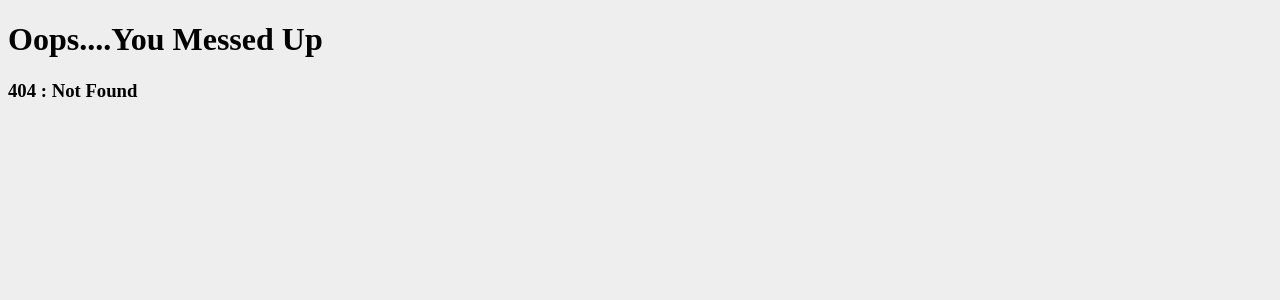
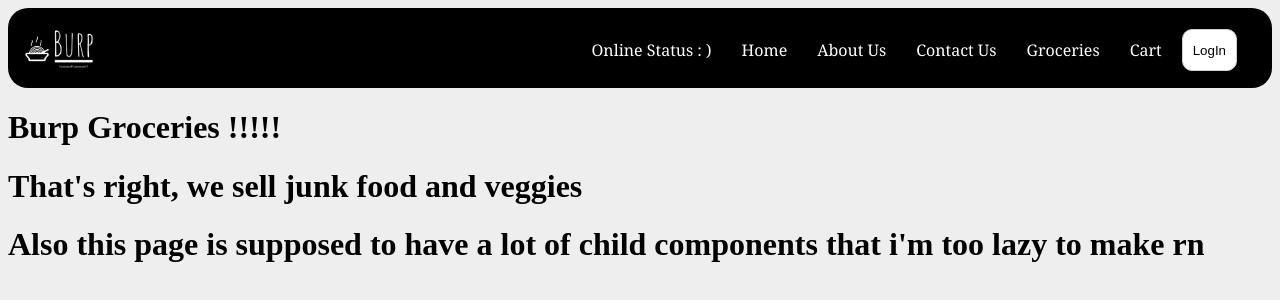
Before and after one commit to Kunal-Jadhav-1/Burp, a React app: page /groceries in a window 1280 px wide. Before the commit this address had no page. Built offline with nearby package versions, Linux system fonts and the light colour scheme.

Commit message:
eleventh commit

```diff
--- a/index.css
+++ b/index.css
@@ -6,6 +6,7 @@
     display: flex;
     justify-content: space-between;
     background-color: black;
+    border-radius: 20px;
     height: 80px;
 }
 
--- a/src/app3.js
+++ b/src/app3.js
@@ -1,13 +1,23 @@
-import React from "react";
+import React,{lazy,Suspense} from "react";
 import ReactDOM from "react-dom/client";
 import Header from "./components/Header";
 import Body from "./components/Body";
-import About from "./components/About";
+//import About from "./components/About";
 import ContactUs from "./components/ContactUs";
 import Cart from "./components/Cart";
 import Error from "./components/Error";
+//import Groceries from "./components/Groceries";
 import ResMenu from "./components/ResMenu";
 import { createBrowserRouter, RouterProvider, Outlet } from 'react-router-dom';
+
+
+//importing  groceries using lazy loading coz
+//we gotta optimize the app and call only the components that are necessary
+// this is called lazy loading or on demand loading in which a code for a component
+// is loaded to the app only when it is necessary .
+
+const Groceries = lazy(() => import("./components/Groceries"));
+const About = lazy(() => import("./components/About"));
 
 
 const AppLayout = () => {
@@ -32,12 +42,17 @@ const appRouter = createBrowserRouter([
             },
             {
                 path: "/about",
-                element: <About />,
+                element: <Suspense fallback={<h1>Loading....... </h1>}><About /></Suspense>,
                 errorElement: <Error />,
             },
             {
                 path: "/contact-us",
                 element: <ContactUs />,
+                errorElement: <Error />,
+            },
+            {
+                path: "/groceries",
+                element: <Suspense fallback={<h1> Loading...... </h1>}><Groceries /></Suspense>,
                 errorElement: <Error />,
             },
             {
--- a/src/components/Body.js
+++ b/src/components/Body.js
@@ -2,6 +2,7 @@ import Restaurants from "./Restaurants";
 import { useEffect, useState } from "react";
 import Shimmer from "./Shimmer";
 import { Link } from 'react-router-dom';
+import useOnlineStatus from "../utils/useOnlineStatus";
 
 
 const Body = () => {
@@ -32,6 +33,10 @@ const Body = () => {
         setListOfRestaurants(json?.data?.cards[1]?.card?.card?.gridElements?.infoWithStyle?.restaurants);
         setfilteredRestaurants(json?.data?.cards[1]?.card?.card?.gridElements?.infoWithStyle?.restaurants);
     }
+
+    const onlineStatus = useOnlineStatus();
+
+    if(onlineStatus===false) return <h1>Please Check Your Internet Connection</h1>
 
     // //Conditional Rendering
     // if(listOfRestaurants.length === 0){
--- /dev/null
+++ b/src/components/Groceries.js
@@ -0,0 +1,14 @@
+const Groceries = () => {
+    return (
+        <div>
+            <h1>
+                Burp Groceries !!!!!
+            </h1>
+            <h1>That's right, we sell junk food and veggies</h1>
+            <h1>
+                Also this page is supposed to have a lot of child components that i'm too lazy to make rn
+            </h1>
+        </div>
+    )
+}
+export default Groceries;
--- a/src/components/Header.js
+++ b/src/components/Header.js
@@ -2,12 +2,13 @@
 import logo from '../images/logo.png';
 import { useEffect, useState } from "react";
 import { Link } from 'react-router-dom';
+import useOnlineStatus from '../utils/useOnlineStatus';
 
 const Header = () => {
 
     const [btnLog, setBtnLog] = useState("LogIn");
 
-
+    const onlineStatus = useOnlineStatus();
 
     return (
         <div className="header">
@@ -16,12 +17,17 @@ const Header = () => {
             </div>
             <div className="navi">
                 <ul>
+                    <li className='link'>
+                        Online Status {onlineStatus ? ": )" : "; ("}
+                    </li>
                     <li>
                         <Link to="/" className='link'>Home</Link></li>
                     <li>
                         <Link to="/about" className='link'>About Us</Link></li>
                     <li>
                         <Link to="/contact-us" className='link'>Contact Us</Link></li>
+                    <li>
+                        <Link to="/groceries" className='link'>Groceries</Link></li>
                     <li>
                         <Link to="/cart" className='link'>Cart</Link>
                     </li>
--- a/src/components/ResMenu.js
+++ b/src/components/ResMenu.js
@@ -1,32 +1,21 @@
-import { useState, useEffect } from 'react';
 import Shimmer from './Shimmer';
 import { useParams } from 'react-router-dom';
+import useResMenu from '../utils/useResMenu';
 import { CDN_URL2 } from '../utils/constants';
 
 const ResMenu = () => {
-
-    const [resDetails, setResDetails] = useState(null);
+    //getting the restaurant id
     const { resid } = useParams();
     console.log(resid)
 
-    useEffect(() => {
-        fetchMenu();
-    }, []);
+    // import data using useResMenu hook
+    const resDetails = useResMenu(resid);
 
-    const fetchMenu = async () => {
-        const menu = await fetch(
-            // https://thingproxy.freeboard.io/fetch/
-            "https://thingproxy.freeboard.io/fetch/https://www.swiggy.com/dapi/menu/pl?page-type=REGULAR_MENU&complete-menu=true&lat=18.6606495&lng=73.73215850000001&restaurantId=" + resid + "&catalog_qa=undefined&submitAction=ENTER"
-        );
-
-        const json = await menu.json();
-        console.log(json);
-
-        setResDetails(json?.data);
-    };
     if (resDetails === null) {
         return <Shimmer />
     }
+
+    //deconstructing necessary components
     const { name, cuisines, costForTwoMessage } = resDetails?.cards?.[0]?.card?.card?.info || {};
     if (resDetails?.cards[2]?.groupedCard?.cardGroupMap?.REGULAR?.cards[1]?.card?.card?.itemCards) {
         itemCards = resDetails?.cards[2]?.groupedCard?.cardGroupMap?.REGULAR?.cards[1]?.card?.card?.itemCards;
--- /dev/null
+++ b/src/utils/useOnlineStatus.js
@@ -0,0 +1,22 @@
+import { useEffect, useState } from 'react'
+
+const useOnlineStatus = () => {
+
+    const [onlineStatus, setOnlineStatus] = useState(true);
+
+
+    useEffect(() => {
+        window.addEventListener("offline", () => {
+            setOnlineStatus(false);
+        });
+
+        window.addEventListener("online", () => {
+            setOnlineStatus(true);
+        });
+    }, []);
+
+
+    return onlineStatus;
+}
+
+export default useOnlineStatus;
--- /dev/null
+++ b/src/utils/useResMenu.js
@@ -0,0 +1,31 @@
+import { useState, useEffect } from 'react';
+
+
+// custom hook
+const useResMenu = (resid) => {
+    // useState hook for creating state variables
+    const [resDetails, setResDetails] = useState(null);
+
+    //useEffect to fetch data after initial render
+    useEffect(() => {
+        fetchMenu();
+    }, []);
+
+    // async fetch funtion for fetching data
+    const fetchMenu = async () => {
+        const menu = await fetch(
+            // https://thingproxy.freeboard.io/fetch/
+            "https://thingproxy.freeboard.io/fetch/https://www.swiggy.com/dapi/menu/pl?page-type=REGULAR_MENU&complete-menu=true&lat=18.6606495&lng=73.73215850000001&restaurantId=" + resid + "&catalog_qa=undefined&submitAction=ENTER"
+        );
+
+        const json = await menu.json();
+        console.log(json);
+
+        setResDetails(json?.data);
+    };
+
+    return resDetails;
+}
+
+
+export default useResMenu;
```
Also changed, not shown: ReadME.md.
